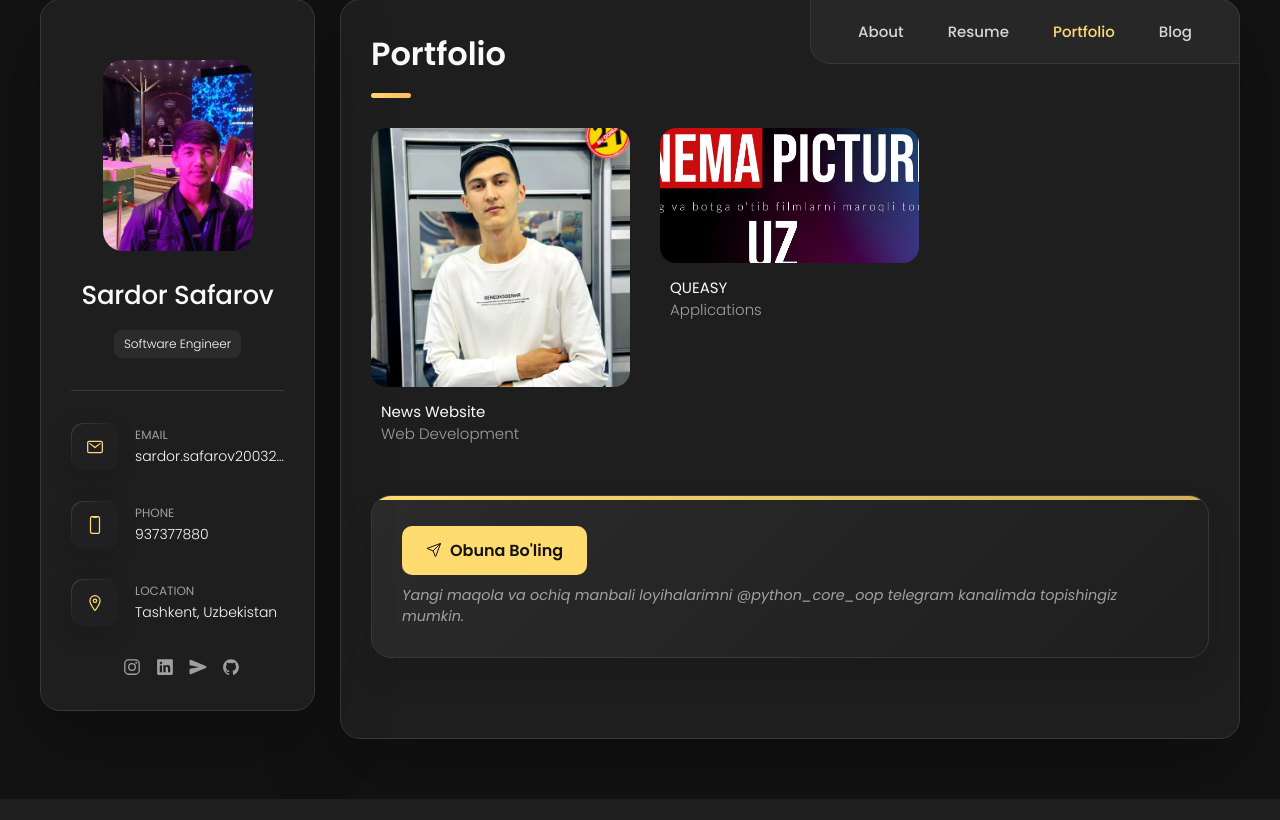
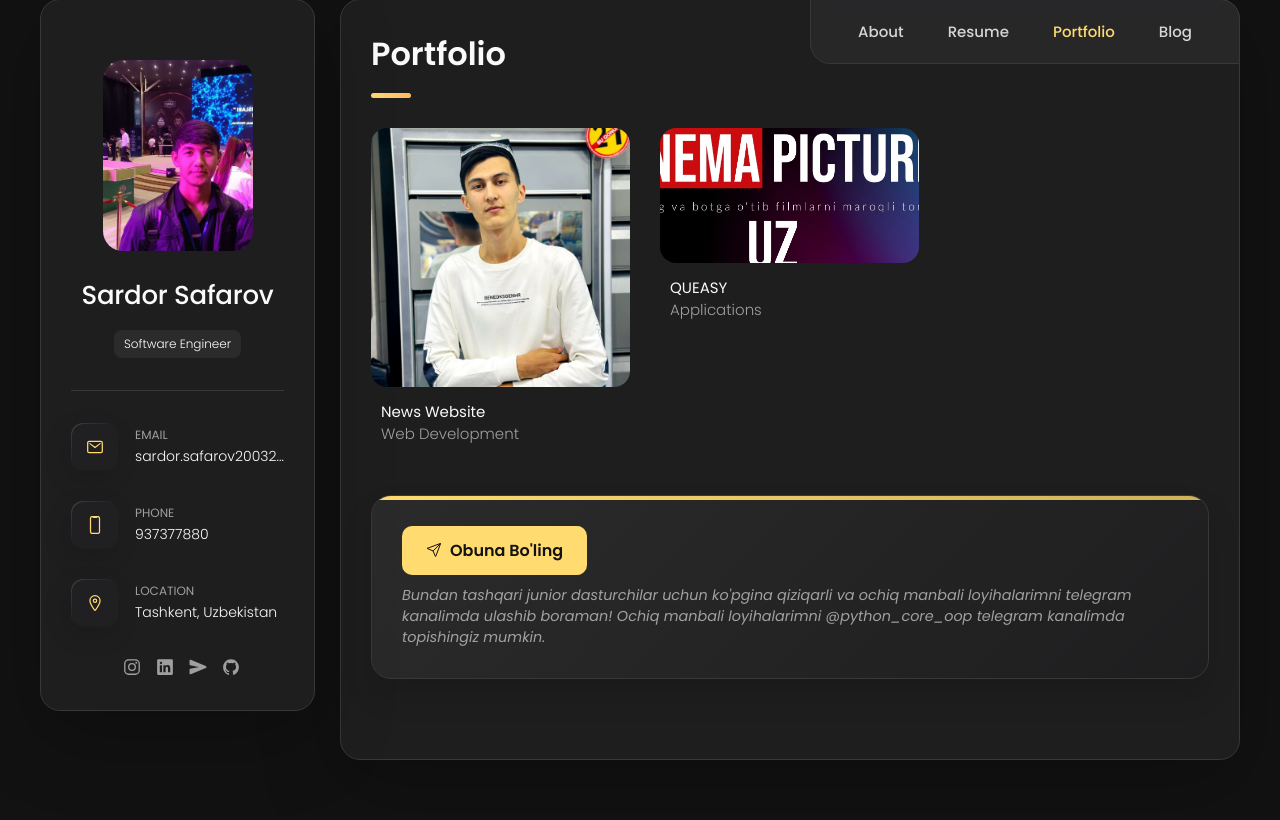
Before and after one commit to SafarovSardorDev/portfolio, a Django app: page /portfolio/ in a window 1280 px wide. Shown: the part 61-881 px from the top of the page. Before the commit the page ends 860 px from the top, so only its background shows below. Run offline with Django 5.2, Linux system fonts and the light colour scheme; data comes from the database, SQL or seed files in the repository.

Commit message:
fix subs comment

```diff
--- a/templates/portfolio.html
+++ b/templates/portfolio.html
@@ -42,7 +42,7 @@
                     <span>Obuna Bo'ling</span>
                 </a>
                 <p class="subscription-note">
-                    Yangi maqola va ochiq manbali loyihalarimni @python_core_oop telegram kanalimda topishingiz mumkin.
+                    Bundan tashqari junior dasturchilar uchun ko'pgina qiziqarli va ochiq manbali loyihalarimni telegram kanalimda ulashib boraman! Ochiq manbali loyihalarimni @python_core_oop telegram kanalimda topishingiz mumkin.
                 </p>
             </div>
         </div>
```
